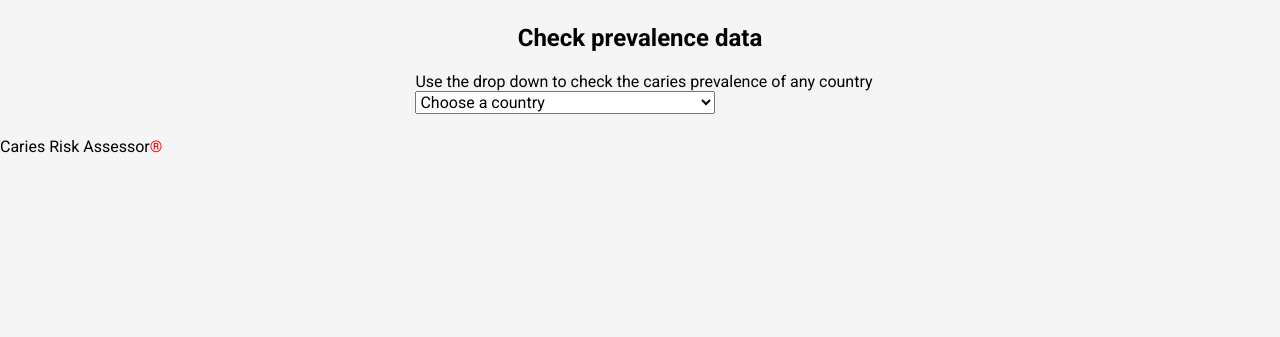
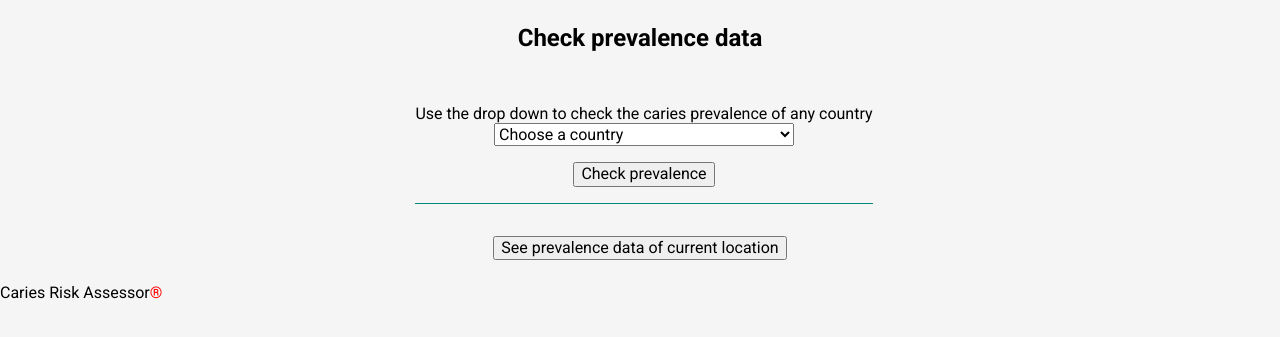
Before and after one commit to EM-OBI/riskassessor, a website with bundled scripts: page pages/seeprevalence.html in a window 1280 px wide. Shown: the part 57-394 px from the top of the page. Built offline with nearby package versions, Linux system fonts and the light colour scheme; files whose address does not match are found by name.

Commit message:
week 06 first commit

```diff
--- a/pages/seeprevalence.html
+++ b/pages/seeprevalence.html
@@ -15,12 +15,12 @@
 </head>
 <body>
     <header id="main-header"></header>
-    <main id="main-content">
+    <main id="main-content" class="main-prevalence">
         <div id="prevalence-content">
             <h2>Check prevalence data</h2>
         </div>
         <form id="check-prevalence" action="get">
-            <label> Use the drop down to check the caries prevalence of any country
+            <label class="prev-dropdown"> Use the drop down to check the caries prevalence of any country
                 <select class="select-country">
                     <option value="">Choose a country</option>
                     <option value="AFG">Afghanistan</option>
@@ -274,8 +274,9 @@
                     <option value="ZWE">Zimbabwe</option>
                 </select>
             </label>
-
+            <input type="submit" value="Check prevalence">
         </form>
+        <button>See prevalence data of current location</button>
     </main>
     <footer id="main-footer"></footer>
 </body>
--- a/styles/risk.css
+++ b/styles/risk.css
@@ -105,11 +105,32 @@ button#submit {
 
 #check-prevalence {
     display: flex;
+    flex-direction: column;
+    gap: 1rem;
     align-items: center;
     justify-content: center;
     margin-left: 0.5rem;
+    border-bottom: 1px solid #00897B;
+    padding-bottom: 1rem;
 }
 
 #prevalence-content {
     text-align: center;
+    margin-bottom: 0;
 }
+
+.main-prevalence {
+    display: flex;
+    flex-direction: column;
+    gap: 2rem;
+    max-width: 50%;
+    justify-content: center;
+    align-items: center;
+    margin: 0 auto;
+}
+
+.prev-dropdown {
+    display: flex;
+    flex-direction: column;
+    align-items: center;
+}
```
Also changed, not shown: pages/assessrisk.html (+0 -1 lines).
